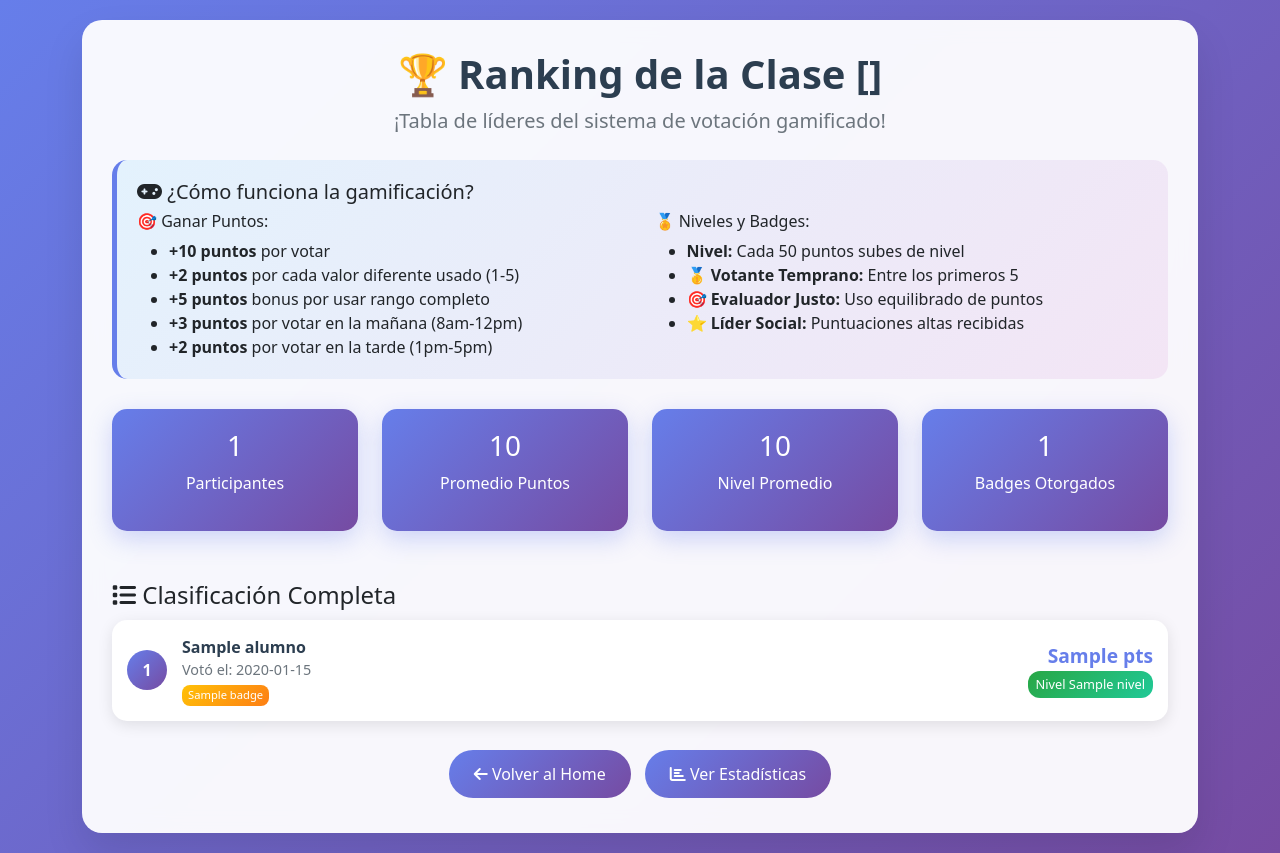
After one commit to pablokaegi/cambio_de_lugares, a Flask app: template templates/ranking.html in a window 1280 px wide. The commit adds this page. Run offline with Flask 3, Linux system fonts and the light colour scheme; the template is opened without the code that fills it: most values are stand-ins (such as "Sample title", 1, 10 or a date in 2020).

Commit message:
Mejoras: reset de votos, gamificación, ranking y backup automático

```diff
--- a/app.py
+++ b/app.py
@@ -46,7 +46,81 @@ def guardar_json_seguro(archivo, datos):
     except Exception as e:
         print(f"Error guardando {archivo}: {e}")
         return False
+# Agregar después de las funciones helper existentes:
 
+def calcular_puntos_gamificacion(voto_data):
+    """Calcula puntos gamificados basados en la calidad del voto"""
+    puntos = 0
+    ratings = voto_data.get('ratings', {})
+
+    # Puntos base por votar
+    puntos += 10
+
+    # Puntos por diversidad en las calificaciones
+    if ratings:
+        valores_unicos = len(set(ratings.values()))
+        puntos += valores_unicos * 2  # 2 puntos por cada valor diferente usado
+
+        # Bonus por usar el rango completo (1-5)
+        if len(set(ratings.values())) >= 4:
+            puntos += 5
+
+    # Puntos por participación temprana
+    from datetime import datetime
+    fecha_voto = datetime.fromisoformat(voto_data.get('fecha', datetime.now().isoformat()))
+    hora_voto = fecha_voto.hour
+
+    if 8 <= hora_voto <= 12:  # Mañana
+        puntos += 3
+    elif 13 <= hora_voto <= 17:  # Tarde
+        puntos += 2
+
+    return puntos
+
+def actualizar_ranking_clase(anio, alumno, puntos):
+    """Actualiza el ranking gamificado de la clase"""
+    ranking_archivo = f"ranking_{anio}.json"
+    ranking = cargar_json_seguro(ranking_archivo)
+
+    if alumno not in ranking:
+        ranking[alumno] = {
+            'puntos_totales': 0,
+            'nivel': 1,
+            'badges': [],
+            'fecha_ultimo_voto': None
+        }
+
+    # Actualizar puntos
+    ranking[alumno]['puntos_totales'] += puntos
+    ranking[alumno]['fecha_ultimo_voto'] = datetime.now().isoformat()
+
+    # Calcular nivel basado en puntos
+    puntos_totales = ranking[alumno]['puntos_totales']
+    nuevo_nivel = min(10, (puntos_totales // 50) + 1)  # Nivel cada 50 puntos, máximo 10
+
+    if nuevo_nivel > ranking[alumno]['nivel']:
+        ranking[alumno]['nivel'] = nuevo_nivel
+        # Otorgar badge por subir nivel
+        ranking[alumno]['badges'].append(f"Nivel {nuevo_nivel}")
+
+    # Guardar ranking
+    guardar_json_seguro(ranking_archivo, ranking)
+
+    return ranking[alumno]
+
+def otorgar_badges(alumno_stats, votos_anio):
+    """Otorga badges especiales basados en comportamiento"""
+    badges_nuevos = []
+
+    # Badge "Votante Temprano" - primeros 5 en votar
+    if len(votos_anio) <= 5:
+        badges_nuevos.append("🥇 Votante Temprano")
+
+    # Badge "Evaluador Justo" - uso equilibrado de puntuaciones
+    # Badge "Líder Social" - puntuaciones altas recibidas
+    # etc.
+
+    return badges_nuevos
 # 3. TERCERO: AHORA SÍ cargar usuarios adicionales
 usuarios_archivo = cargar_json_seguro('usuarios.json')
 if usuarios_archivo:
@@ -334,7 +408,6 @@ def votar(anio, nombre):
     if 'bloqueado' in request.form:
         bloqueados = request.form.getlist('bloqueado')
         if bloqueados:
-            # Tomar solo el primer bloqueado (debería ser solo uno por el JavaScript)
             bloqueado = bloqueados[0] if bloqueados[0] in alumnos_a_evaluar else None
 
     # Guardar votación
@@ -347,14 +420,28 @@ def votar(anio, nombre):
         'ip': request.remote_addr
     }
 
+    # ✅ GAMIFICACIÓN: Calcular puntos
+    puntos_obtenidos = calcular_puntos_gamificacion(voto_data)
+    voto_data['puntos_obtenidos'] = puntos_obtenidos
+
     # Guardar en el archivo de votos
+    votos = cargar_json_seguro(archivo_votos)
     votos[nombre] = voto_data
     guardar_json_seguro(archivo_votos, votos)
+
+    # ✅ GAMIFICACIÓN: Actualizar ranking y badges
+    alumno_stats = actualizar_ranking_clase(anio, nombre, puntos_obtenidos)
+    badges_nuevos = otorgar_badges(alumno_stats, votos)
 
     # Limpiar la sesión
     session.pop(f'alumnos_evaluar_{anio}_{nombre}', None)
 
-    flash('¡Votación registrada exitosamente!', 'success')
+    # ✅ GAMIFICACIÓN: Flash message con puntos
+    flash(f'¡Votación registrada! 🎉 Ganaste {puntos_obtenidos} puntos. Nivel actual: {alumno_stats["nivel"]}', 'success')
+
+    if badges_nuevos:
+        flash(f'¡Nuevos badges obtenidos: {", ".join(badges_nuevos)}! 🏆', 'info')
+
     return redirect(url_for('home', anio=anio))
 
 @app.route("/procesar_voto", methods=["POST"])
@@ -572,7 +659,7 @@ def asignacion_bancos():
 
     for fila in range(filas):
         for col in range(cols):
-            banco_numero = fila * cols + col + 1
+            banco_numero = fila * cols + col + 1;
 
             if banco_index < len(pares_para_bancos):
                 par = pares_para_bancos[banco_index]
@@ -887,7 +974,7 @@ def estadisticas(anio):
         'bloqueos_mutuos': bloqueos_mutuos,
         'mejores_afinidades': mejores_afinidades[:10],
         'participacion': round((total_votantes / len(alumnos_por_anio[anio])) * 100, 1) if anio in alumnos_por_anio else 0
-    }
+    };
 
     return render_template("estadisticas.html", **estadisticas_data)
 # Agrega esta ruta antes del if __name__ == "__main__":
@@ -901,12 +988,6 @@ def reset_votos():
     if not anio or anio not in alumnos_por_anio:
         flash("Año no válido", "error")
         return redirect(url_for('home'))
-
-    # Confirmación de seguridad
-    confirmacion = request.form.get('confirmacion', '')
-    if confirmacion != 'RESET':
-        flash("Debes escribir 'RESET' para confirmar el borrado", "error")
-        return redirect(url_for('home', anio=anio))
 
     try:
         # Archivo de votos
@@ -932,14 +1013,23 @@ def reset_votos():
         # También resetear bancos si existen
         bancos_archivo = f"bancos_{anio}.json"
         if os.path.exists(bancos_archivo):
+            timestamp = datetime.now().strftime("%Y%m%d_%H%M%S")
             backup_bancos = f"backup_bancos_{anio}_{timestamp}.json"
             shutil.copy2(bancos_archivo, backup_bancos)
             os.remove(bancos_archivo)
             flash(f"También se resetearon las asignaciones de bancos", "info")
 
+        # ✅ NUEVO: También resetear ranking gamificado
+        ranking_archivo = f"ranking_{anio}.json"
+        if os.path.exists(ranking_archivo):
+            backup_ranking = f"backup_ranking_{anio}_{timestamp}.json"
+            shutil.copy2(ranking_archivo, backup_ranking)
+            os.remove(ranking_archivo)
+            flash(f"También se reseteo el ranking gamificado", "info")
+
     except Exception as e:
         print(f"Error en reset_votos: {e}")
-        flash("Error al resetear los votos", "error")
+        flash(f"Error al resetear los votos: {str(e)}", "error")
 
     return redirect(url_for('home', anio=anio))
 
@@ -1093,9 +1183,42 @@ def eliminar_usuario(usuario):
         flash("Usuario no encontrado", "error")
 
     return redirect(url_for('gestionar_usuarios'))
-# Tu if __name__ == "__main__": va aquí
-if __name__ == "__main__":
-    app.run(debug=True, host='0.0.0.0', port=5000)
+
+@app.route("/ranking/<anio>")
+@login_required
+def ranking(anio):
+    """Muestra el ranking gamificado de la clase"""
+    if anio not in alumnos_por_anio:
+        flash("Año no válido", "error")
+        return redirect(url_for('home'))
+
+    ranking_archivo = f"ranking_{anio}.json"
+    ranking_data = cargar_json_seguro(ranking_archivo)
+
+    if not ranking_data:
+        flash("Aún no hay datos de ranking para este año", "info")
+        return redirect(url_for('home', anio=anio))
+
+    # Ordenar por puntos (descendente)
+    ranking_ordenado = sorted(
+        ranking_data.items(),
+        key=lambda x: x[1]['puntos_totales'],
+        reverse=True
+    )
+
+    # Calcular estadísticas
+    total_participantes = len(ranking_data)
+    puntos_promedio = sum(stats['puntos_totales'] for stats in ranking_data.values()) / total_participantes if total_participantes > 0 else 0
+    nivel_promedio = sum(stats['nivel'] for stats in ranking_data.values()) / total_participantes if total_participantes > 0 else 0
+    total_badges = sum(len(stats['badges']) for stats in ranking_data.values())
+
+    return render_template("ranking.html",
+                         anio=anio,
+                         ranking_ordenado=ranking_ordenado,
+                         total_participantes=total_participantes,
+                         puntos_promedio=puntos_promedio,
+                         nivel_promedio=nivel_promedio,
+                         total_badges=total_badges)
 
 def generar_emparejamientos(votos, lista_alumnos):
     """
@@ -1307,3 +1430,5 @@ def obtener_estadisticas_emparejamiento(emparejamientos, votos):
         'porcentaje_grupos_exitosos': (grupos_con_afinidad / total_grupos * 100) if total_grupos > 0 else 0,
         'afinidad_promedio_general': (afinidad_promedio_total / contador_afinidades) if contador_afinidades > 0 else 0
     }
+if __name__ == "__main__":
+    app.run(debug=True)
--- /dev/null
+++ b/templates/ranking.html
@@ -0,0 +1,342 @@
+<!DOCTYPE html>
+<html lang="es">
+<head>
+    <meta charset="UTF-8">
+    <meta name="viewport" content="width=device-width, initial-scale=1.0">
+    <title>🏆 Ranking de la Clase - {{anio.title()}}</title>
+    <link href="https://cdn.jsdelivr.net/npm/bootstrap@5.1.3/dist/css/bootstrap.min.css" rel="stylesheet">
+    <link href="https://cdnjs.cloudflare.com/ajax/libs/font-awesome/6.0.0/css/all.min.css" rel="stylesheet">
+    <style>
+        body {
+            background: linear-gradient(135deg, #667eea 0%, #764ba2 100%);
+            min-height: 100vh;
+        }
+
+        .main-container {
+            background: rgba(255, 255, 255, 0.95);
+            border-radius: 20px;
+            box-shadow: 0 20px 40px rgba(0,0,0,0.1);
+            margin: 20px auto;
+            padding: 30px;
+            backdrop-filter: blur(10px);
+            max-width: 1200px;
+        }
+
+        .podium {
+            display: flex;
+            justify-content: center;
+            align-items: end;
+            margin: 30px 0;
+            gap: 20px;
+        }
+
+        .podium-place {
+            text-align: center;
+            padding: 20px;
+            border-radius: 15px;
+            color: white;
+            min-width: 150px;
+            position: relative;
+        }
+
+        .podium-1st {
+            background: linear-gradient(135deg, #FFD700 0%, #FFA500 100%);
+            height: 120px;
+            order: 2;
+        }
+
+        .podium-2nd {
+            background: linear-gradient(135deg, #C0C0C0 0%, #A9A9A9 100%);
+            height: 100px;
+            order: 1;
+        }
+
+        .podium-3rd {
+            background: linear-gradient(135deg, #CD7F32 0%, #B8860B 100%);
+            height: 80px;
+            order: 3;
+        }
+
+        .ranking-item {
+            background: white;
+            border-radius: 15px;
+            padding: 15px;
+            margin: 10px 0;
+            box-shadow: 0 4px 15px rgba(0,0,0,0.1);
+            transition: all 0.3s ease;
+            display: flex;
+            align-items: center;
+            justify-content: space-between;
+        }
+
+        .ranking-item:hover {
+            transform: translateY(-2px);
+            box-shadow: 0 8px 25px rgba(0,0,0,0.15);
+        }
+
+        .ranking-position {
+            background: linear-gradient(135deg, #667eea 0%, #764ba2 100%);
+            color: white;
+            width: 40px;
+            height: 40px;
+            border-radius: 50%;
+            display: flex;
+            align-items: center;
+            justify-content: center;
+            font-weight: bold;
+        }
+
+        .alumno-info {
+            flex-grow: 1;
+            margin-left: 15px;
+        }
+
+        .alumno-nombre {
+            font-weight: bold;
+            color: #2c3e50;
+        }
+
+        .alumno-stats {
+            font-size: 0.9rem;
+            color: #6c757d;
+        }
+
+        .puntos-info {
+            text-align: right;
+        }
+
+        .puntos-numero {
+            font-size: 1.2rem;
+            font-weight: bold;
+            color: #667eea;
+        }
+
+        .nivel-badge {
+            background: linear-gradient(135deg, #28a745 0%, #20c997 100%);
+            color: white;
+            padding: 4px 8px;
+            border-radius: 12px;
+            font-size: 0.8rem;
+        }
+
+        .badges-container {
+            display: flex;
+            flex-wrap: wrap;
+            gap: 5px;
+            margin-top: 5px;
+        }
+
+        .badge-item {
+            background: linear-gradient(135deg, #ffc107 0%, #fd7e14 100%);
+            color: white;
+            padding: 2px 6px;
+            border-radius: 8px;
+            font-size: 0.7rem;
+        }
+
+        .stats-cards {
+            margin-bottom: 30px;
+        }
+
+        .stat-card {
+            background: linear-gradient(135deg, #667eea 0%, #764ba2 100%);
+            color: white;
+            border-radius: 15px;
+            padding: 20px;
+            text-align: center;
+            margin-bottom: 20px;
+            box-shadow: 0 8px 25px rgba(102, 126, 234, 0.3);
+        }
+
+        .btn-custom {
+            background: linear-gradient(135deg, #667eea 0%, #764ba2 100%);
+            border: none;
+            border-radius: 25px;
+            padding: 12px 25px;
+            color: white;
+            font-weight: 500;
+            transition: all 0.3s ease;
+            text-decoration: none;
+            display: inline-block;
+            margin: 5px;
+        }
+
+        .btn-custom:hover {
+            transform: translateY(-2px);
+            box-shadow: 0 8px 20px rgba(102, 126, 234, 0.4);
+            color: white;
+            text-decoration: none;
+        }
+
+        .gamification-info {
+            background: linear-gradient(135deg, #e3f2fd 0%, #f3e5f5 100%);
+            border-radius: 15px;
+            padding: 20px;
+            margin-bottom: 30px;
+            border-left: 5px solid #667eea;
+        }
+    </style>
+</head>
+<body>
+    <div class="container">
+        <div class="main-container">
+            <!-- Header -->
+            <div class="text-center mb-4">
+                <h1 style="color: #2c3e50; font-weight: 700;">
+                    🏆 Ranking de la Clase {{anio.title()}}
+                </h1>
+                <p class="lead text-muted">¡Tabla de líderes del sistema de votación gamificado!</p>
+            </div>
+
+            <!-- Info de Gamificación -->
+            <div class="gamification-info">
+                <h5><i class="fas fa-gamepad"></i> ¿Cómo funciona la gamificación?</h5>
+                <div class="row">
+                    <div class="col-md-6">
+                        <h6>🎯 Ganar Puntos:</h6>
+                        <ul class="mb-0">
+                            <li><strong>+10 puntos</strong> por votar</li>
+                            <li><strong>+2 puntos</strong> por cada valor diferente usado (1-5)</li>
+                            <li><strong>+5 puntos</strong> bonus por usar rango completo</li>
+                            <li><strong>+3 puntos</strong> por votar en la mañana (8am-12pm)</li>
+                            <li><strong>+2 puntos</strong> por votar en la tarde (1pm-5pm)</li>
+                        </ul>
+                    </div>
+                    <div class="col-md-6">
+                        <h6>🏅 Niveles y Badges:</h6>
+                        <ul class="mb-0">
+                            <li><strong>Nivel:</strong> Cada 50 puntos subes de nivel</li>
+                            <li><strong>🥇 Votante Temprano:</strong> Entre los primeros 5</li>
+                            <li><strong>🎯 Evaluador Justo:</strong> Uso equilibrado de puntos</li>
+                            <li><strong>⭐ Líder Social:</strong> Puntuaciones altas recibidas</li>
+                        </ul>
+                    </div>
+                </div>
+            </div>
+
+            <!-- Estadísticas Generales -->
+            <div class="row stats-cards">
+                <div class="col-md-3">
+                    <div class="stat-card">
+                        <h3>{{total_participantes}}</h3>
+                        <p>Participantes</p>
+                    </div>
+                </div>
+                <div class="col-md-3">
+                    <div class="stat-card">
+                        <h3>{{puntos_promedio|round(1)}}</h3>
+                        <p>Promedio Puntos</p>
+                    </div>
+                </div>
+                <div class="col-md-3">
+                    <div class="stat-card">
+                        <h3>{{nivel_promedio|round(1)}}</h3>
+                        <p>Nivel Promedio</p>
+                    </div>
+                </div>
+                <div class="col-md-3">
+                    <div class="stat-card">
+                        <h3>{{total_badges}}</h3>
+                        <p>Badges Otorgados</p>
+                    </div>
+                </div>
+            </div>
+
+            <!-- Podium Top 3 -->
+            {% if ranking_ordenado|length >= 3 %}
+            <div class="podium">
+                <!-- 2do Lugar -->
+                <div class="podium-place podium-2nd">
+                    <div style="font-size: 2rem;">🥈</div>
+                    <strong>{{ranking_ordenado[1][0][:15]}}</strong>
+                    <div>{{ranking_ordenado[1][1]['puntos_totales']}} pts</div>
+                    <div class="nivel-badge">Nivel {{ranking_ordenado[1][1]['nivel']}}</div>
+                </div>
+
+                <!-- 1er Lugar -->
+                <div class="podium-place podium-1st">
+                    <div style="font-size: 2.5rem;">👑</div>
+                    <strong>{{ranking_ordenado[0][0][:15]}}</strong>
+                    <div>{{ranking_ordenado[0][1]['puntos_totales']}} pts</div>
+                    <div class="nivel-badge">Nivel {{ranking_ordenado[0][1]['nivel']}}</div>
+                </div>
+
+                <!-- 3er Lugar -->
+                <div class="podium-place podium-3rd">
+                    <div style="font-size: 2rem;">🥉</div>
+                    <strong>{{ranking_ordenado[2][0][:15]}}</strong>
+                    <div>{{ranking_ordenado[2][1]['puntos_totales']}} pts</div>
+                    <div class="nivel-badge">Nivel {{ranking_ordenado[2][1]['nivel']}}</div>
+                </div>
+            </div>
+            {% endif %}
+
+            <!-- Ranking Completo -->
+            <div class="mt-4">
+                <h4><i class="fas fa-list"></i> Clasificación Completa</h4>
+
+                {% if ranking_ordenado %}
+                    {% for alumno, stats in ranking_ordenado %}
+                    <div class="ranking-item">
+                        <div class="ranking-position">{{loop.index}}</div>
+
+                        <div class="alumno-info">
+                            <div class="alumno-nombre">{{alumno}}</div>
+                            <div class="alumno-stats">
+                                Votó el: {{stats.fecha_ultimo_voto[:10] if stats.fecha_ultimo_voto else 'No ha votado'}}
+                            </div>
+                            {% if stats.badges %}
+                            <div class="badges-container">
+                                {% for badge in stats.badges %}
+                                <span class="badge-item">{{badge}}</span>
+                                {% endfor %}
+                            </div>
+                            {% endif %}
+                        </div>
+
+                        <div class="puntos-info">
+                            <div class="puntos-numero">{{stats.puntos_totales}} pts</div>
+                            <div class="nivel-badge">Nivel {{stats.nivel}}</div>
+                        </div>
+                    </div>
+                    {% endfor %}
+                {% else %}
+                    <div class="text-center py-5">
+                        <i class="fas fa-trophy" style="font-size: 3rem; color: #dee2e6; margin-bottom: 20px;"></i>
+                        <h5 class="text-muted">¡Aún no hay rankings!</h5>
+                        <p class="text-muted">Los alumnos aparecerán aquí cuando empiecen a votar.</p>
+                    </div>
+                {% endif %}
+            </div>
+
+            <!-- Botones de Acción -->
+            <div class="text-center mt-4">
+                <a href="{{ url_for('home', anio=anio) }}" class="btn-custom">
+                    <i class="fas fa-arrow-left"></i> Volver al Home
+                </a>
+
+                <a href="{{ url_for('estadisticas', anio=anio) }}" class="btn-custom">
+                    <i class="fas fa-chart-bar"></i> Ver Estadísticas
+                </a>
+            </div>
+        </div>
+    </div>
+
+    <script>
+        // Animaciones de entrada
+        document.addEventListener('DOMContentLoaded', function() {
+            const items = document.querySelectorAll('.ranking-item');
+            items.forEach((item, index) => {
+                item.style.opacity = '0';
+                item.style.transform = 'translateX(-20px)';
+
+                setTimeout(() => {
+                    item.style.transition = 'all 0.5s ease';
+                    item.style.opacity = '1';
+                    item.style.transform = 'translateX(0)';
+                }, index * 100);
+            });
+        });
+    </script>
+</body>
+</html>
```
Also changed, not shown: backup_ranking_primero_20250804_191546.json (added, +8 -0 lines), backup_votos_primero_20250804_191546.json (added, +22 -0 lines), templates/home.html (+22 -2 lines).
